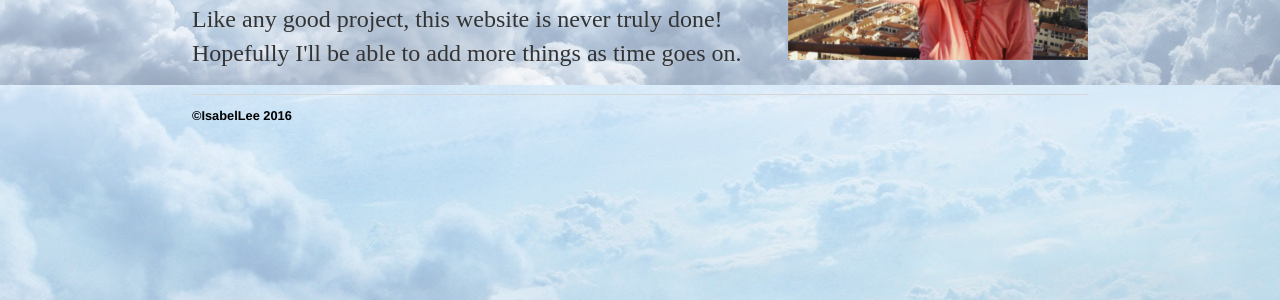
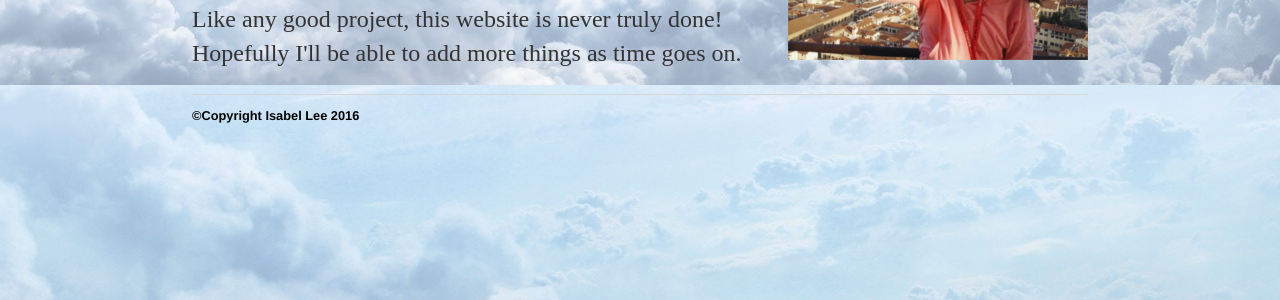
Before and after one commit to isabelringing1/old_website, a Jekyll site: the page built from index.html, in a window 1280 px wide. Shown: the part 513-813 px from the top of the page. Built offline with Jekyll 4.4.1, drawn with Linux system fonts in a browser that asks for light colours.

Commit message:
Update default.html

```diff
--- a/_layouts/default.html
+++ b/_layouts/default.html
@@ -26,7 +26,7 @@
 			</div><!-- /.container -->
 			<footer>
 	    		<ul>
-	        		<li>©IsabelLee 2016</li>
+	        		<li>©Copyright Isabel Lee 2016</li>
 				</ul>
 			</footer>
 		</body>
```
